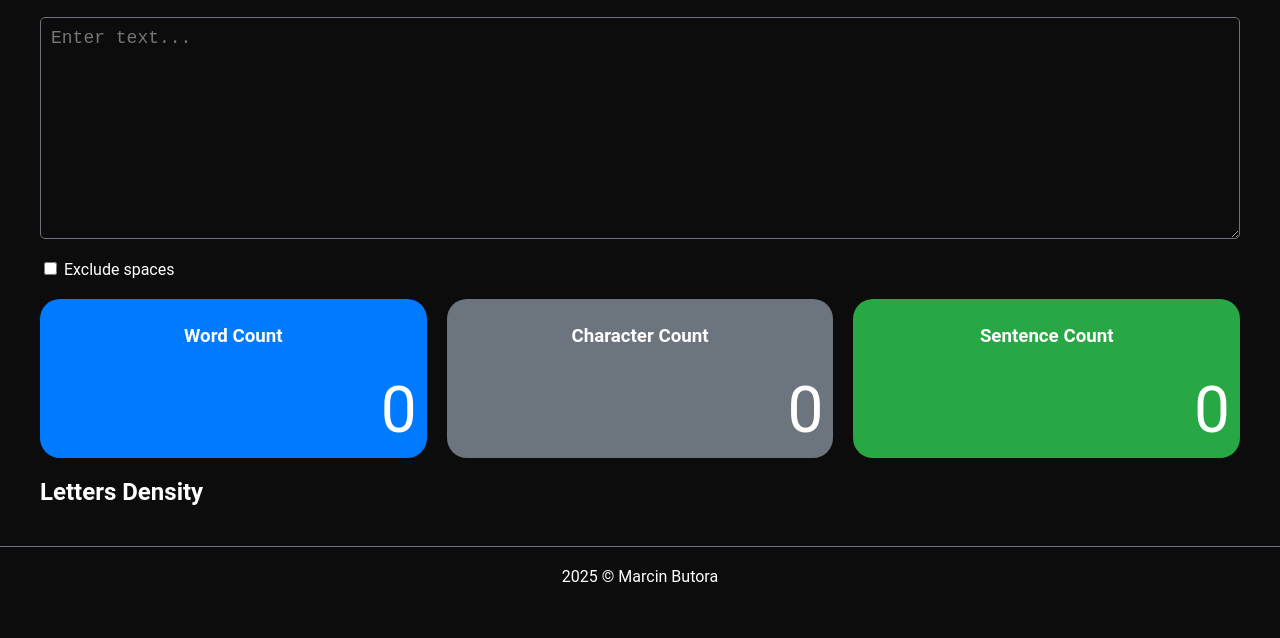
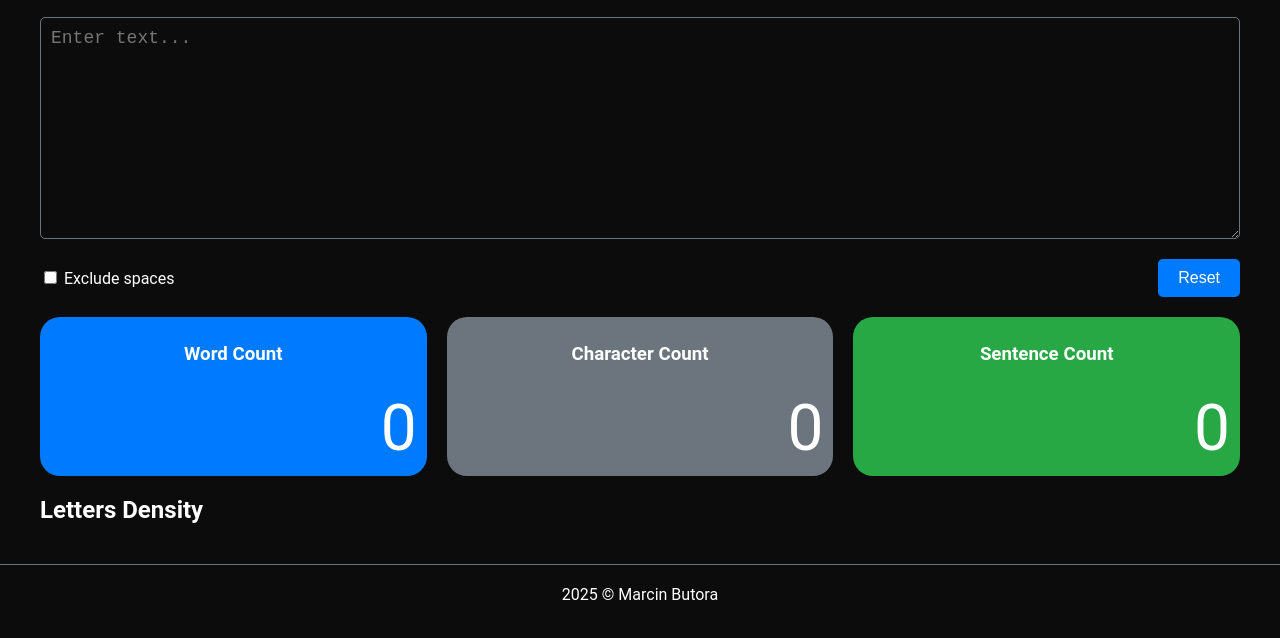
Before and after one commit to marcinbutora/text-manager, a plain HTML site: page index.html in a window 1280 px wide. Shown: the part 120-758 px from the top of the page. Drawn offline with Linux system fonts and the light colour scheme.

Commit message:
feat: reset

```diff
--- a/app.js
+++ b/app.js
@@ -4,6 +4,7 @@ const characterCountElement = document.querySelector("#character-count");
 const sentenceCountElement = document.querySelector("#sentence-count");
 const lettersDensityElement = document.querySelector("#letters-density");
 const excludeSpacesCheckbox = document.querySelector("#exclude-spaces");
+const resetButton = document.querySelector("#reset");
 
 textBoxElement.addEventListener("input", () => {
   const text = textBoxElement.value;
@@ -77,3 +78,12 @@ textBoxElement.addEventListener("input", () => {
     lettersDensityElement.appendChild(letterItem);
   });
 });
+
+resetButton.addEventListener("click", () => {
+  textBoxElement.value = "";
+  wordCountElement.textContent = 0;
+  characterCountElement.textContent = 0;
+  sentenceCountElement.textContent = 0;
+  lettersDensityElement.innerHTML = "";
+  excludeSpacesCheckbox.checked = false;
+});
--- a/index.html
+++ b/index.html
@@ -15,8 +15,13 @@
       <textarea id="text" class="text-box" placeholder="Enter text..."></textarea>
     </div>
     <div class="options">
-      <input type="checkbox" id="exclude-spaces">
-      <label for="exclude-spaces">Exclude spaces</label>
+      <div class="option">
+        <input type="checkbox" id="exclude-spaces">
+        <label for="exclude-spaces">Exclude spaces</label>
+      </div>
+      <div class="option">
+        <button id="reset">Reset</button>
+      </div>
     </div>
     <div class="counters-container">
       <div class="word-count">
--- a/style.css
+++ b/style.css
@@ -47,6 +47,23 @@ body {
   background-color: var(--background-color);
   color: var(--text-color);
   min-height: 200px;
+}
+
+.container .options {
+  display: flex;
+  justify-content: space-between;
+  align-items: center;
+  gap: 20px;
+}
+
+.container .options button {
+  padding: 10px 20px;
+  font-size: 1rem;
+  border: none;
+  border-radius: 5px;
+  background-color: var(--primary-color);
+  color: var(--text-color);
+  cursor: pointer;
 }
 
 .counters-container {
```
